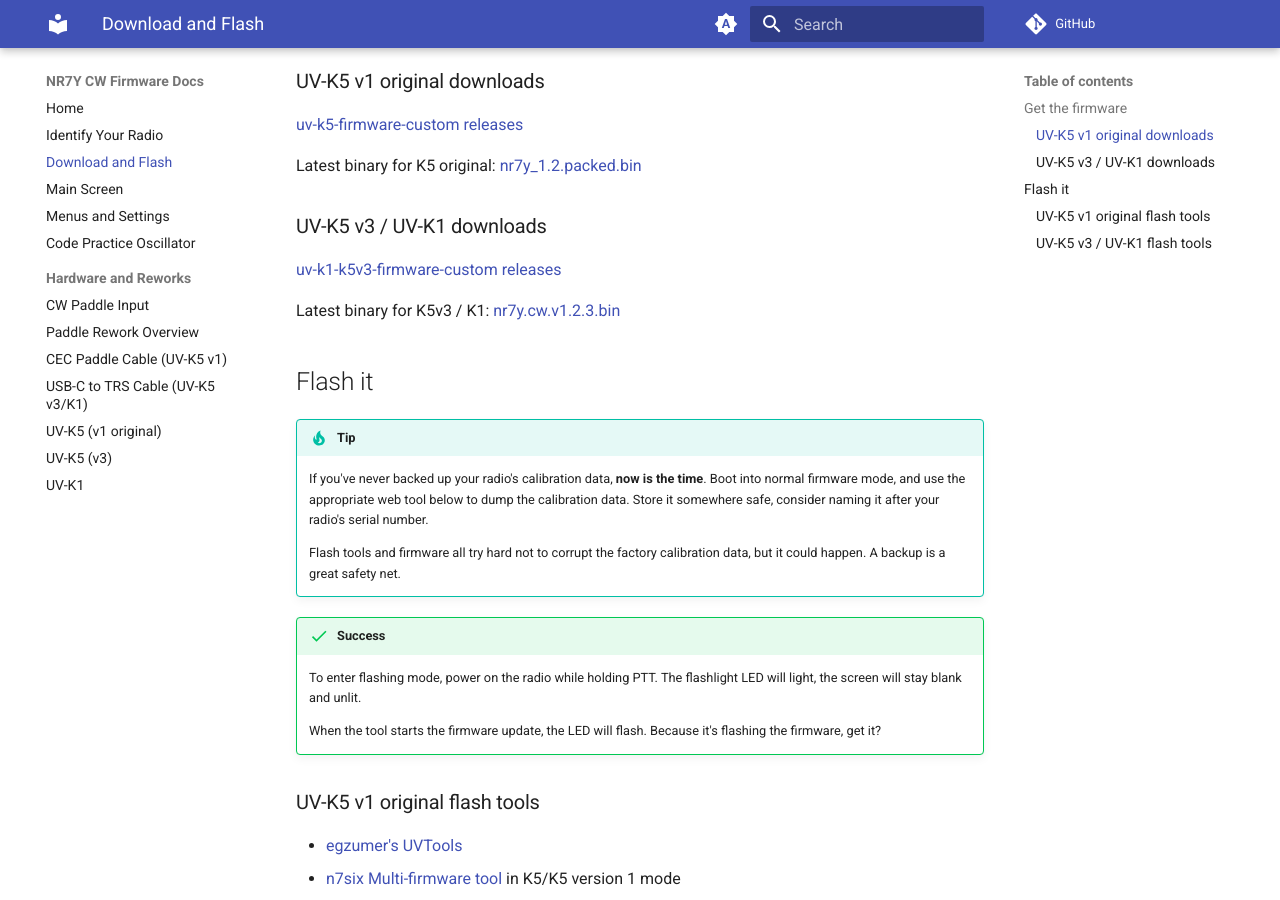
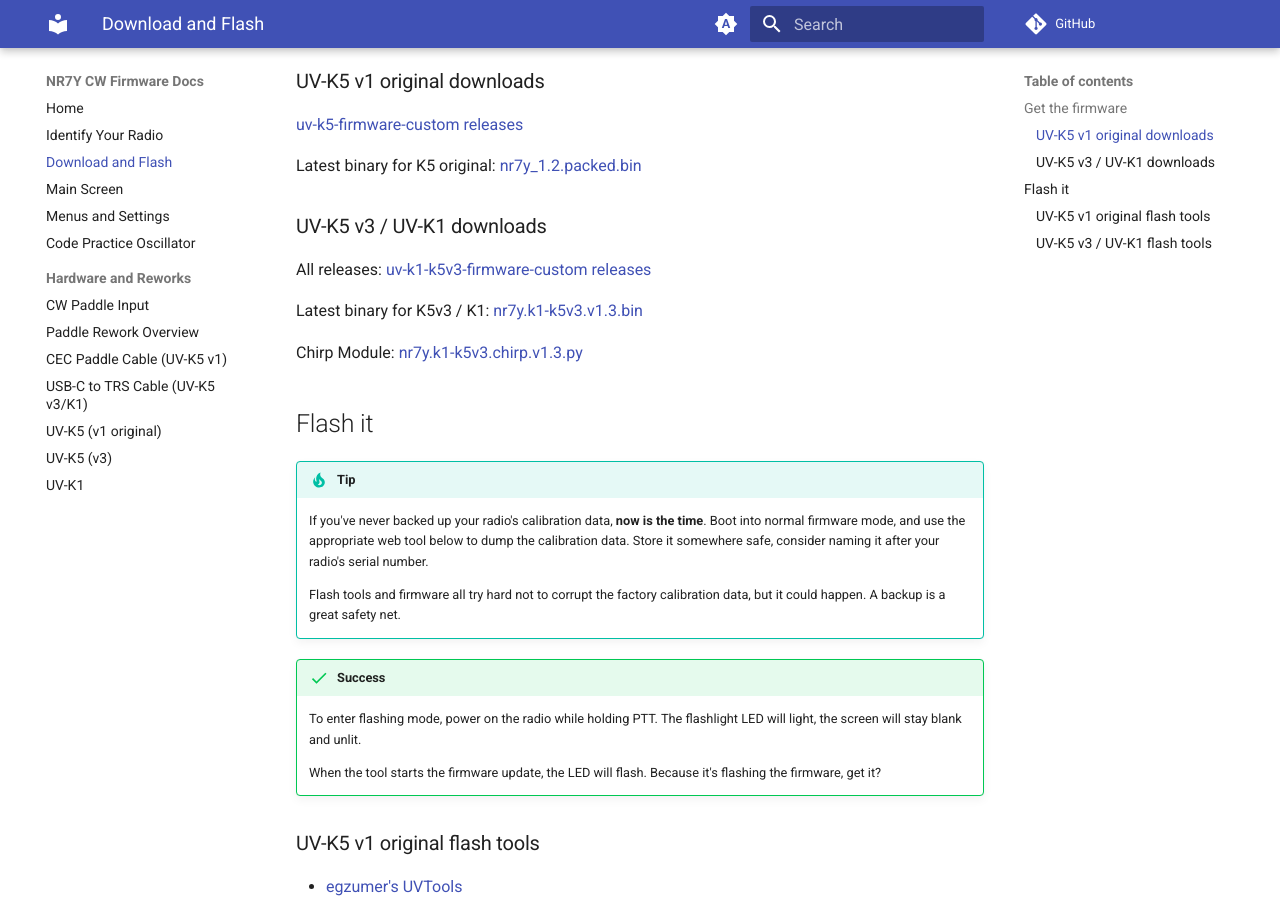
Before and after one commit to briand/cw-firmware-docs, an MkDocs documentation site: the page built from docs/download-and-flash.md, in a window 1280 px wide and 900 px high, scrolled down 557 px. Built offline with MkDocs 1.6.1 and Material for MkDocs 9.7.7, drawn with Linux system fonts in a browser that asks for light colours; comment, search, counter and statistics services are not loaded.

Commit message:
update to 1.3 k1 firmware

```diff
--- a/docs/download-and-flash.md
+++ b/docs/download-and-flash.md
@@ -22,9 +22,11 @@ Latest binary for K5 original: [nr7y_1.2.packed.bin](https://github.com/briand/u
 
 ### UV-K5 v3 / UV-K1 downloads
 
-[uv-k1-k5v3-firmware-custom releases](https://github.com/briand/uv-k1-k5v3-firmware-custom/releases)
+All releases: [uv-k1-k5v3-firmware-custom releases](https://github.com/briand/uv-k1-k5v3-firmware-custom/releases)
 
-Latest binary for K5v3 / K1: [nr7y.cw.v1.2.3.bin](https://github.com/briand/uv-k1-k5v3-firmware-custom/releases/download/v1.2.3/nr7y.cw.v1.2.3.bin)
+Latest binary for K5v3 / K1: [nr7y.k1-k5v3.v1.3.bin](https://github.com/briand/uv-k1-k5v3-firmware-custom/releases/download/v1.3/nr7y.k1-k5v3.v1.3.bin)
+
+Chirp Module: [nr7y.k1-k5v3.chirp.v1.3.py](https://github.com/briand/uv-k1-k5v3-firmware-custom/releases/download/v1.3/nr7y.k1-k5v3.chirp.v1.3.py)
 ## Flash it
 
 !!! tip
```
